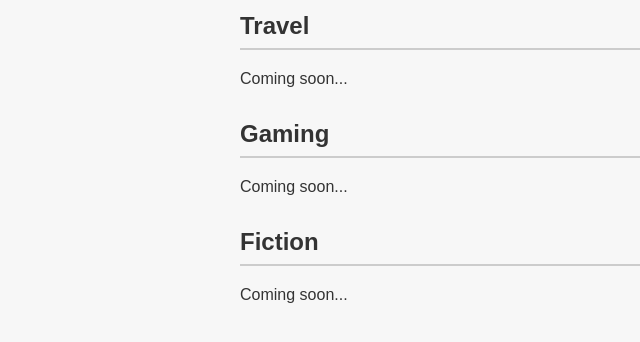
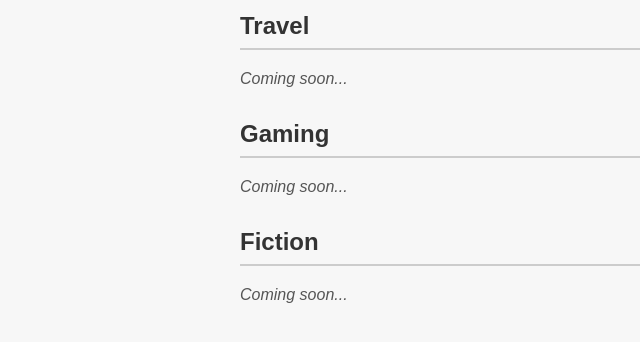
Before and after one commit to wewaked/wewaked-website, a plain HTML site: page index.html in a window 1280 px wide. Shown: the part 232-574 px from the top of the page, 0-640 px from the left. Drawn offline with Linux system fonts and the light colour scheme.

Commit message:
Update index.html

```diff
--- a/index.html
+++ b/index.html
@@ -46,6 +46,8 @@
     }
     .post-preview {
       margin: 1rem 0;
+      font-style: italic;
+      color: #555;
     }
   </style>
 </head>
```
